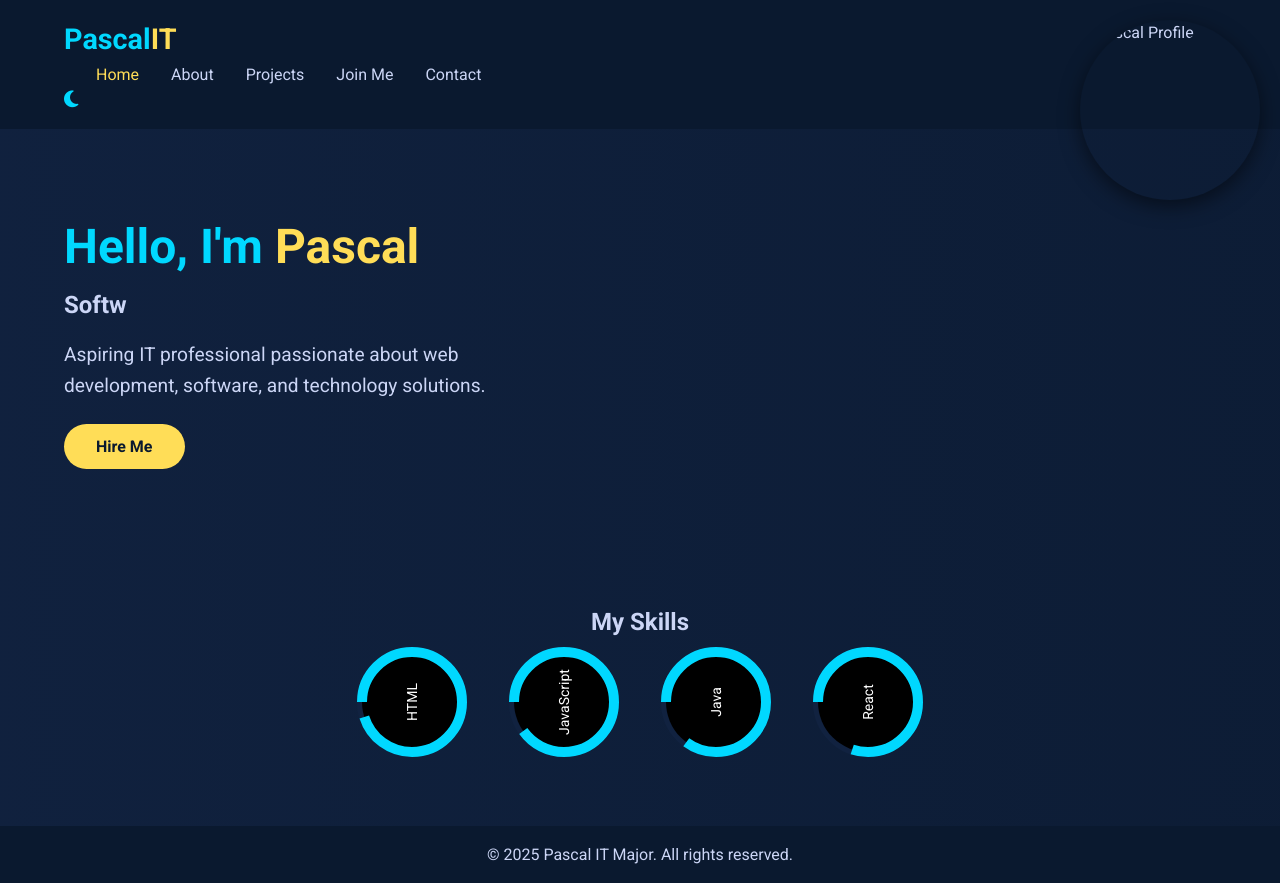
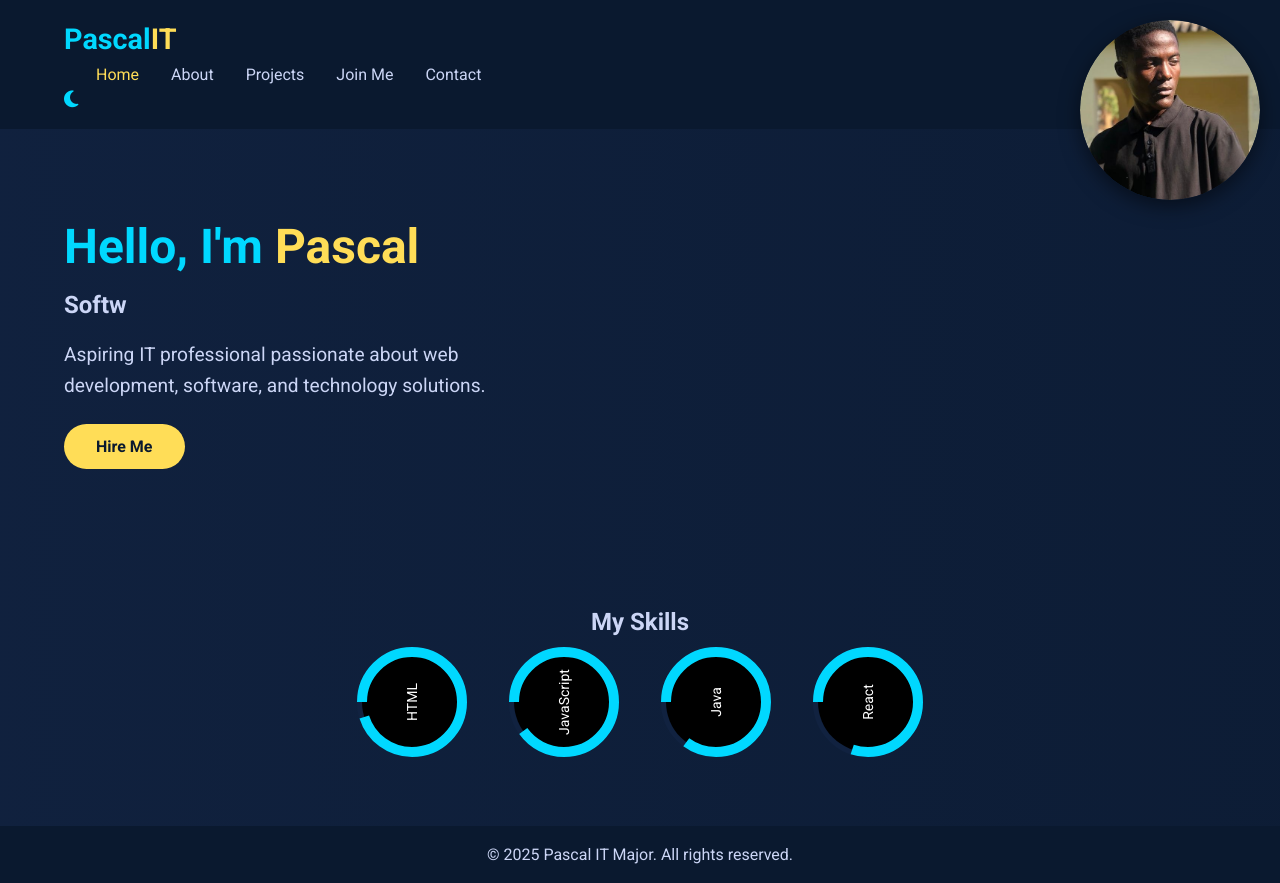
Before and after one commit to steven-pascal/pascal-portifolio, a plain HTML site: page index.html in a window 1280 px wide. Drawn offline with Linux system fonts and the light colour scheme.

Commit message:
Fix profile image source and clean up HTML
Updated profile image source and ensured proper HTML structure.

```diff
--- a/index.html
+++ b/index.html
@@ -13,7 +13,7 @@
   <meta name="keywords" content="IT Portfolio, Web Developer, Projects, Skills, Pascal">
 
   <div class="profile-top">
-    <img src="./proj images/pascalProfile.jpg" alt="Pascal Profile">
+    <img src="./pascalProfile.jpg" alt="Pascal Profile">
   </div>
 
 </head>
```
